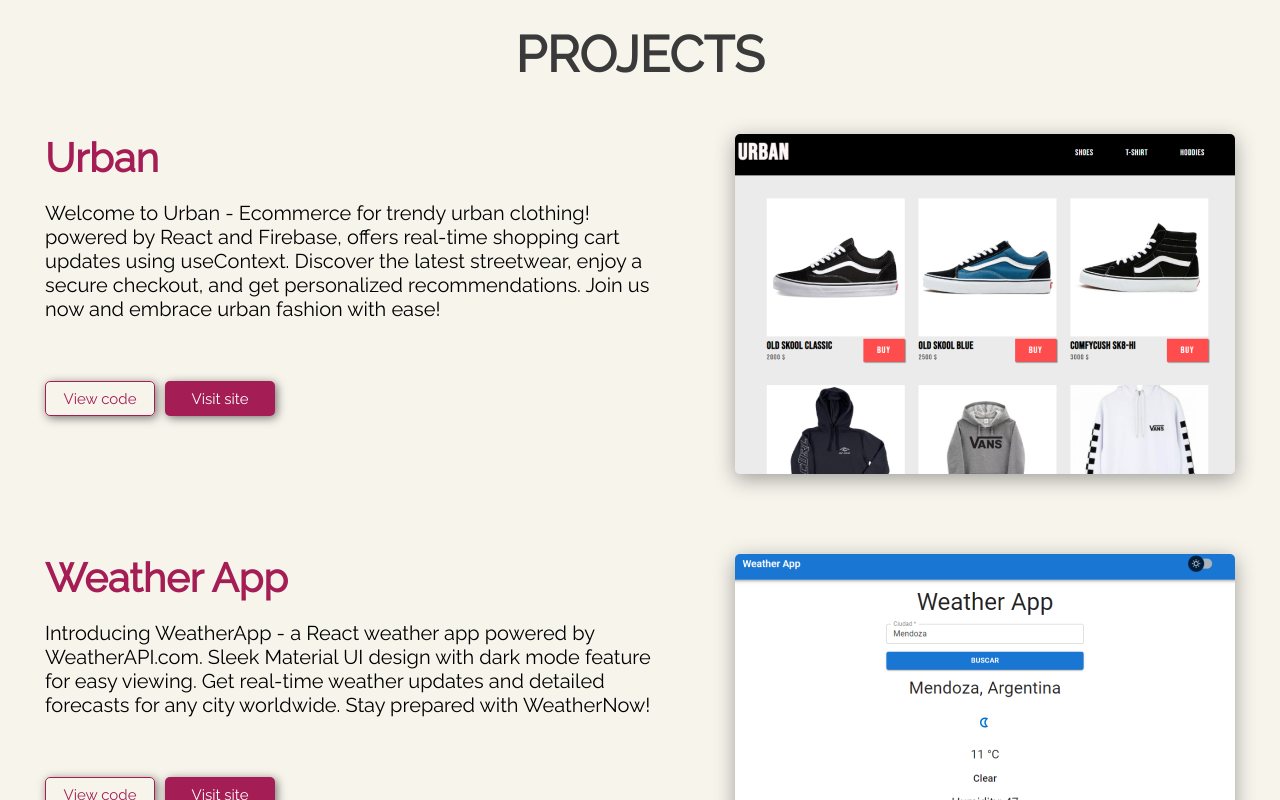
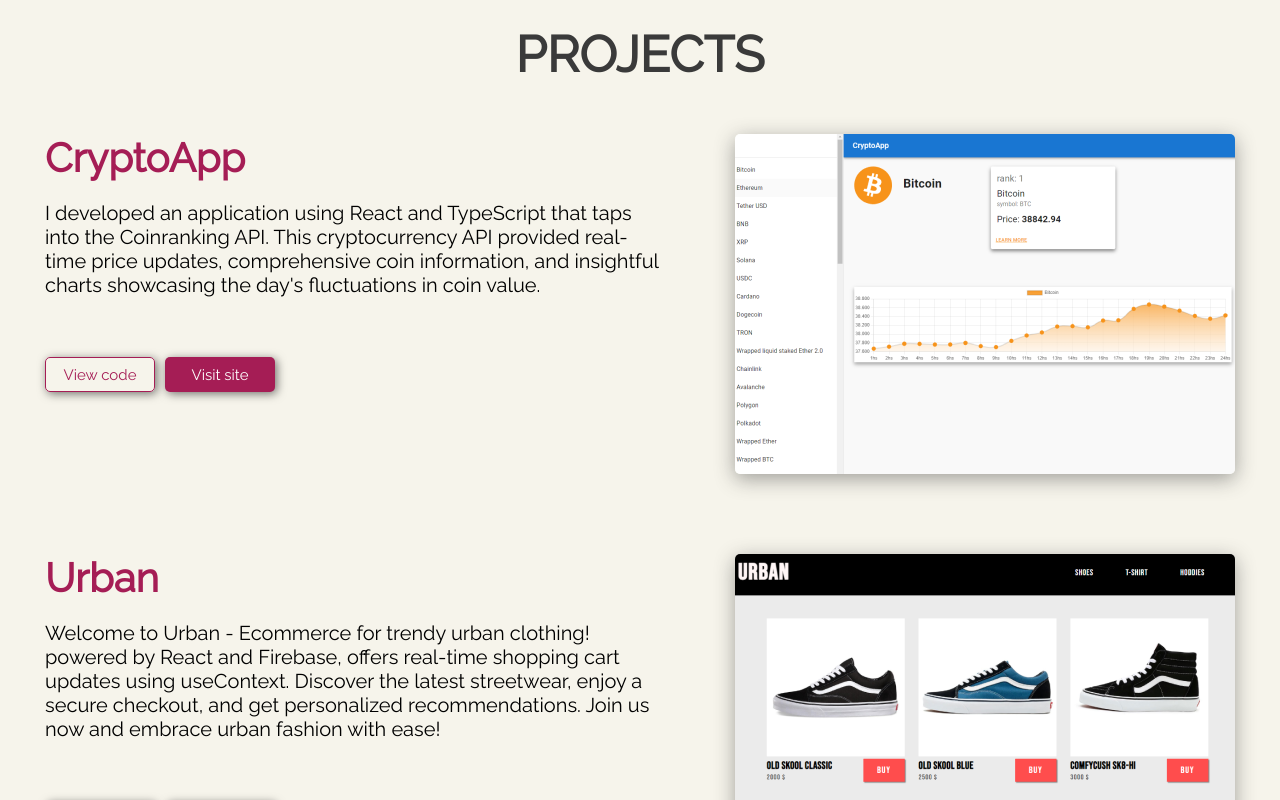
Before and after one commit to GonzaloParada/Portafolio-GonzaloParada, a React (Vite) app: page / in a window 1280 px wide. Shown: the part 1240-2040 px from the top of the page. Built offline with nearby package versions, Linux system fonts and the light colour scheme.

Commit message:
adding project

```diff
--- a/src/constants.js
+++ b/src/constants.js
@@ -16,6 +16,7 @@
 import weatherapp from "../public/assets/ProjectsImages/weatherapp-img.png";
 import hanged from "../public/assets/ProjectsImages/hanged-img.png";
 import dolarapp from "../public/assets/ProjectsImages/dolarApp-img.png";
+import cryptoapp from "../public/assets/ProjectsImages/cryptoApp-img.png";
 import CV from "../public/assets/CV.pdf";
 
 export const IMG_SKILLS_ROUTES = [
@@ -38,6 +39,15 @@
 export const IMG_PROJETCS = [
   {
     id: 1,
+    name: "CryptoApp",
+    url: "https://crypto-app-drab-seven.vercel.app/",
+    urlcode: "https://github.com/GonzaloParada/CryptoApp",
+    img: cryptoapp,
+    description:
+      "I developed an application using React and TypeScript that taps into the Coinranking API. This cryptocurrency API provided real-time price updates, comprehensive coin information, and insightful charts showcasing the day's fluctuations in coin value.",
+  },
+  {
+    id: 2,
     name: "Urban",
     url: "https://react-ecommerce-urban.vercel.app/",
     urlcode: "https://github.com/GonzaloParada/react-ecommerce-urban",
@@ -46,7 +56,7 @@
       "Welcome to Urban - Ecommerce for trendy urban clothing! powered by React and Firebase, offers real-time shopping cart updates using useContext. Discover the latest streetwear, enjoy a secure checkout, and get personalized recommendations. Join us now and embrace urban fashion with ease!",
   },
   {
-    id: 2,
+    id: 3,
     url: "https://weather-app-react-flame.vercel.app/",
     urlcode: "https://github.com/GonzaloParada/WeatherApp-React",
     name: "Weather App",
@@ -55,7 +65,7 @@
       "Introducing WeatherApp - a React weather app powered by WeatherAPI.com. Sleek Material UI design with dark mode feature for easy viewing. Get real-time weather updates and detailed forecasts for any city worldwide. Stay prepared with WeatherNow!",
   },
   {
-    id: 3,
+    id: 4,
     url: "https://dolar-app-one.vercel.app/",
     urlcode: "https://github.com/GonzaloParada/DolarApp",
     name: "Dollar Value Visualization Application",
@@ -64,7 +74,7 @@
       "Blue and Official Dollar Value Visualization Application, developed using React and Vite. I utilized the BlueLytics API to fetch data for the application. Additionally, to provide an impactful visual experience, I implemented interactive charts using the Chart.js library.",
   },
   {
-    id: 4,
+    id: 5,
     url: "https://gonzaloparada.github.io/Juego-Ahorcado-Alura-ONE/",
     urlcode: "https://github.com/GonzaloParada/Juego-Ahorcado-Alura-ONE",
     name: "Hanged game",
```
Also changed, not shown: public/assets/ProjectsImages/cryptoApp-img.png (added), 1 other file (tests, documents, lock files or other folders).
